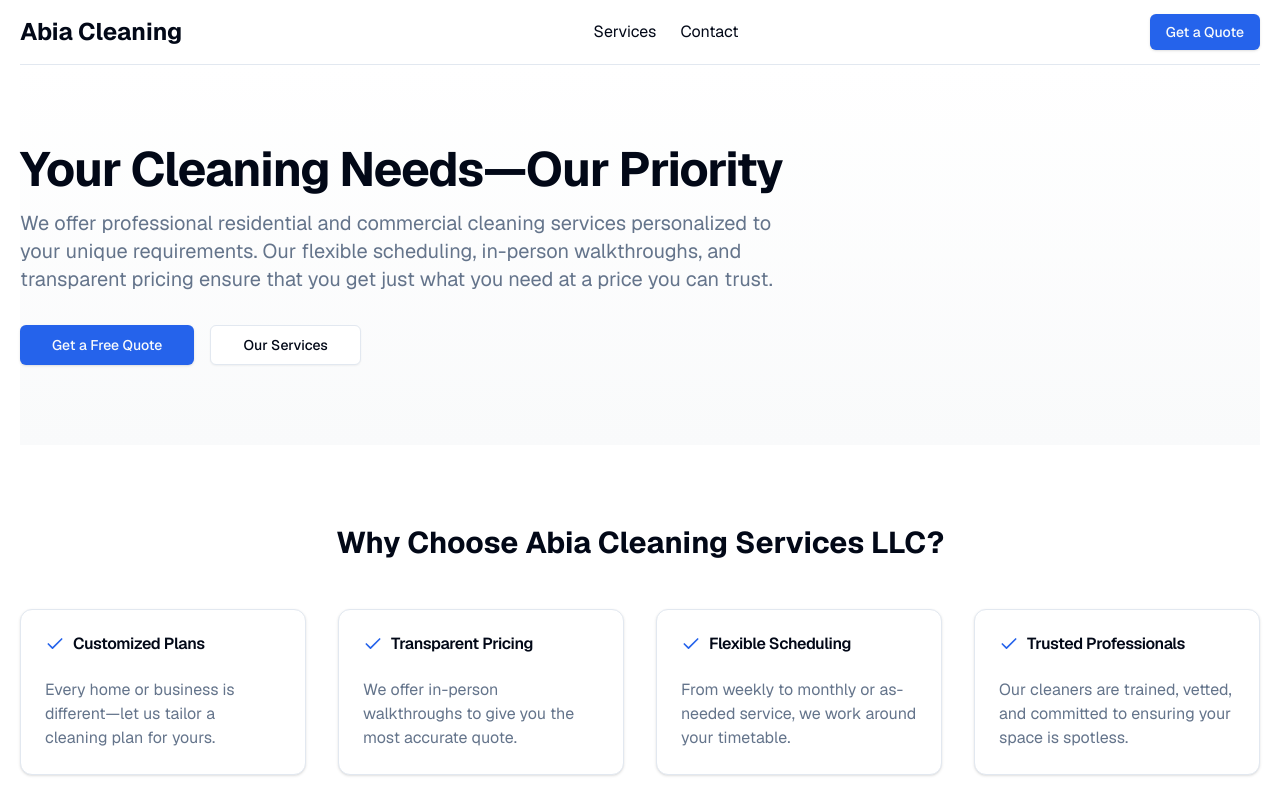
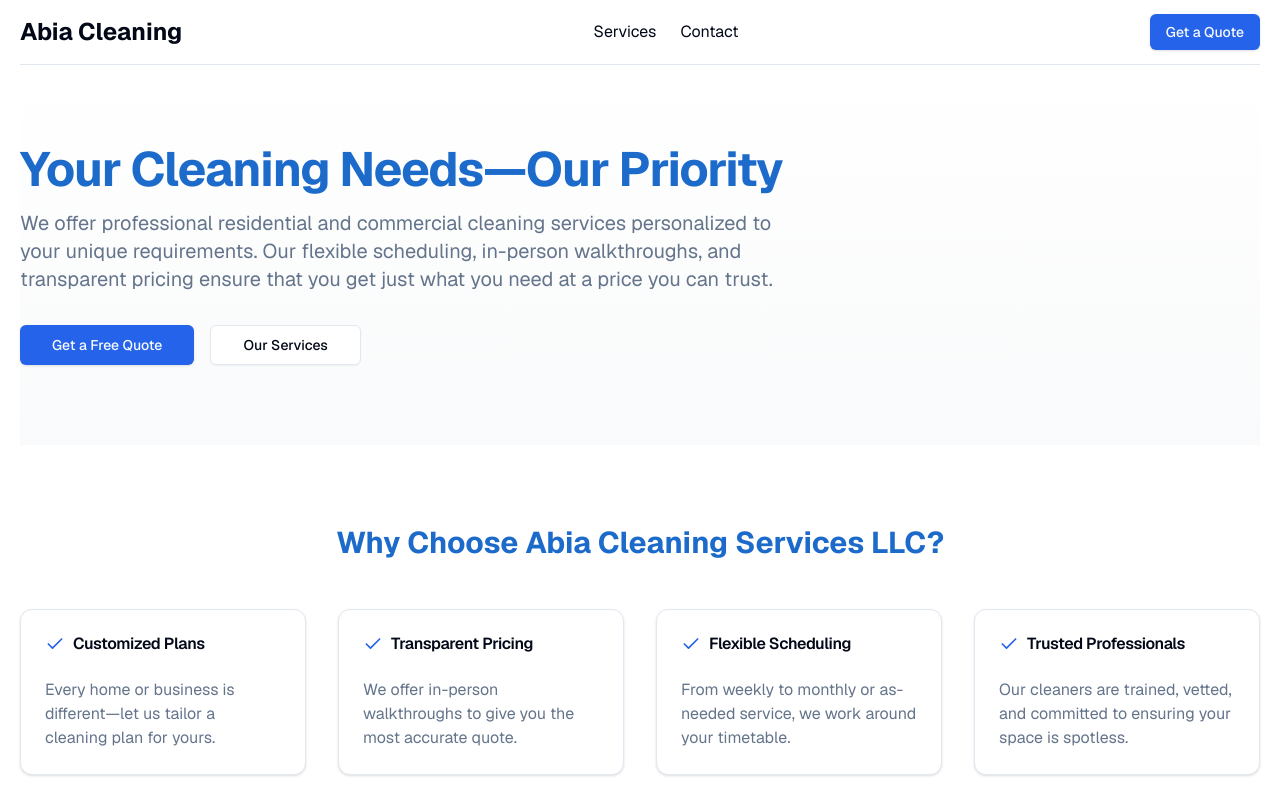
Before and after one commit to matovu-farid/sophie-website, a Next.js app: page / in a window 1280 px wide. Shown: the top 800 px of the page. Built offline with nearby package versions, Linux system fonts and the light colour scheme.

Commit message:
Enhance global styles by adding font styling for headings (h1-h6) to improve typography consistency across the application.

```diff
--- a/src/styles/globals.css
+++ b/src/styles/globals.css
@@ -63,4 +63,12 @@
   body {
     @apply bg-background text-foreground;
   }
+  h1,
+  h2,
+  h3,
+  h4,
+  h5,
+  h6 {
+    @apply font-semibold text-[hsl(213,76%,45%)];
+  }
 }
```
